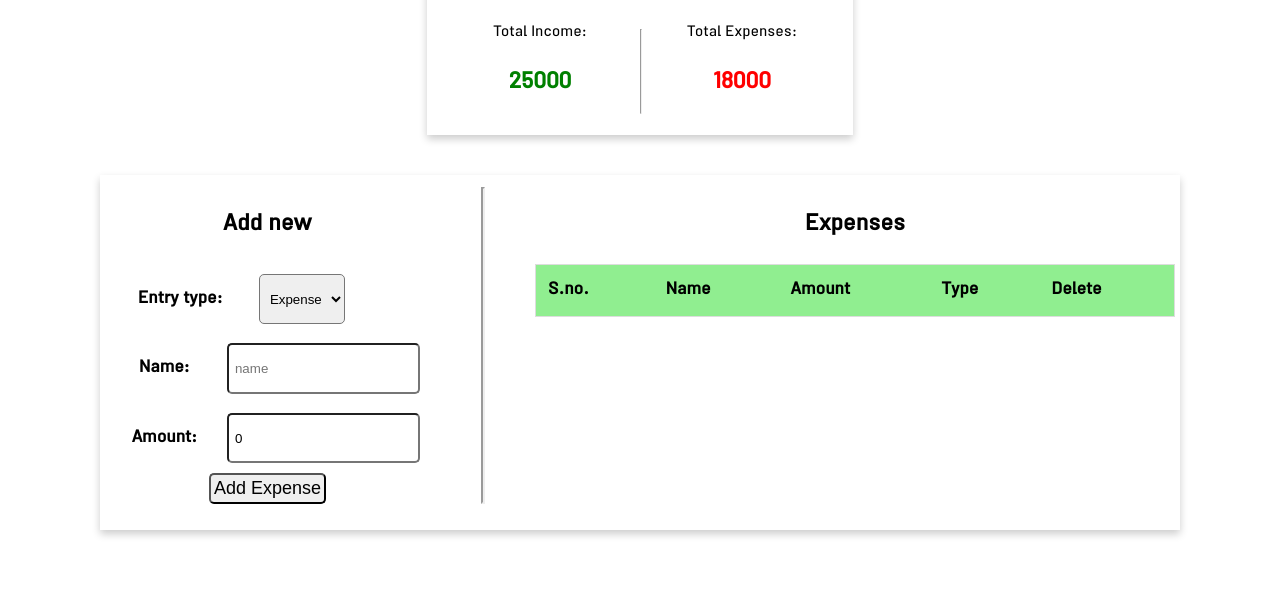
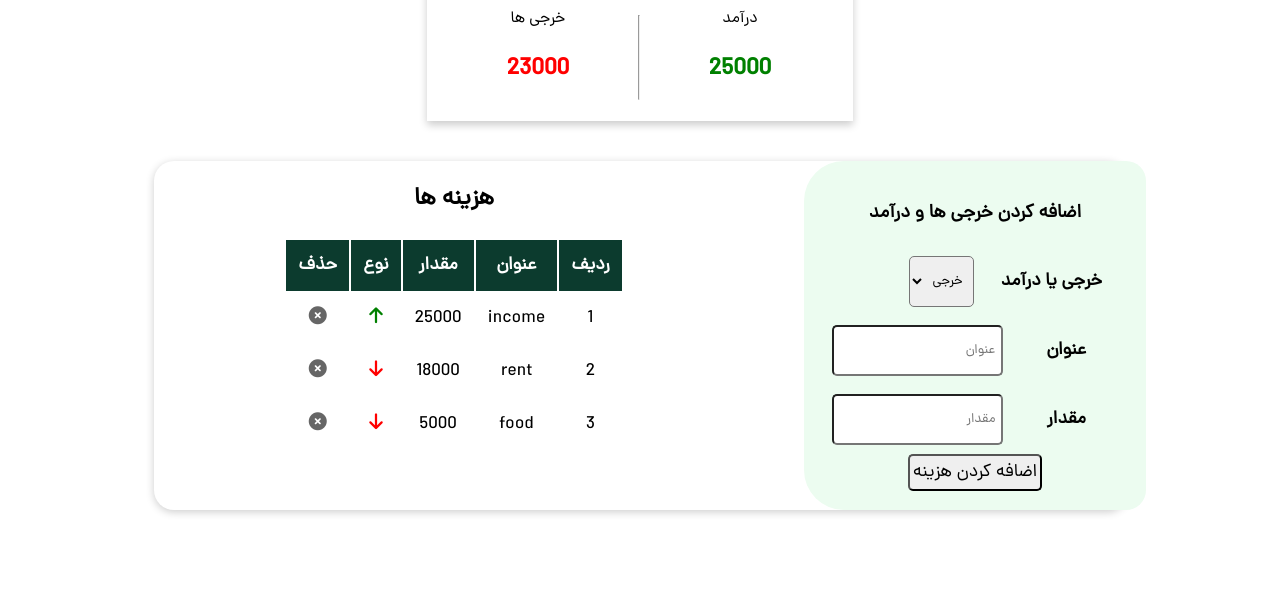
Before and after one commit to ghasemizade/chante, a plain HTML site: page index.html in a window 1280 px wide. Shown: the part 197-800 px from the top of the page. Drawn offline with Linux system fonts and the light colour scheme.

Commit message:
update chante

```diff
--- /dev/null
+++ b/app.js
@@ -0,0 +1,94 @@
+let tableEntries = [
+    { type: 1, name: "income", amount: 25000 },
+    { type: 0, name: "rent", amount: 18000 },
+    { type: 0, name: "food", amount: 5000 },
+];
+
+function updateSummary() {
+    const totalIncome = tableEntries.reduce((total, el) => {
+        if (el.type === 1) total += el.amount;
+        return total;
+    }, 0);
+
+    const totalExpense = tableEntries.reduce((total, el) => {
+        if (el.type === 0) total += el.amount;
+        return total;
+    }, 0);
+
+    updatedInc.innerText = totalIncome;
+    updatedExp.innerText = totalExpense;
+    updatedBal.innerText = totalIncome - totalExpense;
+}
+
+function addItem() {
+    let type = itemType.value;
+    let name = document.getElementById("name");
+    let amount = document.getElementById("amount");
+
+    if (name.value === "" || Number(amount.value) === 0)
+        return alert("مقدار ورودی را درست وارد کنید!");
+    if (Number(amount.value) <= 0)
+        return alert(
+            "مقدار نمی تواند منفی باشد!"
+        );
+
+    tableEntries.push({
+        type: Number(type),
+        name: name.value,
+        amount: Number(amount.value),
+    });
+
+    updateTable();
+    name.value = "";
+    amount.value = 0;
+}
+
+function loadItems(e, i) {
+    let cls;
+
+    let table = document.getElementById("table");
+    let row = table.insertRow(i + 1);
+    let cell_0 = row.insertCell(0);
+    let cell_1 = row.insertCell(1);
+    let cell_2 = row.insertCell(2);
+    let cell_3 = row.insertCell(3);
+    let cell_4 = row.insertCell(4);
+    cell_0.innerHTML = i + 1;
+    cell_1.innerHTML = e.name;
+    cell_2.innerHTML = e.amount;
+    cell_4.innerHTML = `<i class="fa-solid fa-circle-xmark"></i>`;
+    cell_4.classList.add("zoom");
+    cell_4.addEventListener("click", () => del(e));
+    if (e.type == 0) {
+        cls = "red";
+        cell_3.innerHTML = `<i class="fa-solid fa-arrow-down"></i>`;
+    } else {
+        cls = "green";
+        cell_3.innerHTML = `<i class="fa-solid fa-arrow-up"></i>`;
+    }
+    cell_3.style.color = cls;
+}
+
+
+function remove() {
+    while (table.rows.length > 1) table.deleteRow(-1);
+}
+
+function del(el) {
+    remove();
+    tableEntries = tableEntries.filter(
+        (e) => e.name !== el.name
+    );
+    tableEntries.map((e, i) => loadItems(e, i));
+    updateSummary();
+}
+
+function updateTable() {
+    remove();
+    tableEntries.map((e, i) => {
+        loadItems(e, i);
+    });
+    updateSummary();
+}
+
+updateTable();
--- a/index.html
+++ b/index.html
@@ -3,26 +3,27 @@
 <head>
     <meta charset="UTF-8">
     <meta name="viewport" content="width=device-width, initial-scale=1.0">
+    <link rel="stylesheet" href="https://cdnjs.cloudflare.com/ajax/libs/font-awesome/6.7.1/css/all.min.css" integrity="sha512-5Hs3dF2AEPkpNAR7UiOHba+lRSJNeM2ECkwxUIxC1Q/FLycGTbNapWXB4tP889k5T5Ju8fs4b1P5z/iB4nMfSQ==" crossorigin="anonymous" referrerpolicy="no-referrer" />
     <link rel="stylesheet" href="style.css">
     <title>چنته</title>
 </head>
 <body>
     <header class="header">
-        <h1>چنته | مدیریت درآمد و هزینه ها</h1>
+        <h1 id="text">چنته 👋 مدیریت درآمد و هزینه ها</h1>
     </header>
     <main class="main">
         <div class="summary">
             <div>
-                <h1>&#10004; Balance:
+                <h2>&#10004; تتمه حساب
                     <span id="updatedBal">
                           7000
                       </span>
-                </h1>
+                </h2>
             </div>
             <br />
             <div class="total">
                 <div>
-                    Total Income:
+                    درآمد
                     <div>
                         <h2 style="color: green;"
                             id="updatedInc">
@@ -32,7 +33,7 @@
                 </div>
                 <hr class="verticle" />
                 <div>
-                    Total Expenses:
+                    خرجی ها
                     <div>
                         <h2 style="color: red;"
                             id="updatedExp">
@@ -44,53 +45,54 @@
         </div>
         <div class="root">
             <div id="new">
-                <h2>Add new</h2>
+                <h3>اضافه کردن خرجی ها و درآمد</h3>
 
                 <div class="inputs">
                     <div class="inputitem">
                         <p style="width: 9rem">
-                            Entry type:
+                            خرجی یا درآمد
                         </p>
                         <select id='itemType'>
-                            <option value="0">Expense</option>
-                            <option value="1">Income</option>
+                            <option value="0">خرجی</option>
+                            <option value="1">درآمد</option>
                         </select>
                     </div>
                     <div class="inputitem">
-                        <p style="width: 9rem">Name:</p>
+                        <p style="width: 9rem">عنوان</p>
                         <input id="name"
                                type="text"
                                value=""
-                               placeholder="name" />
+                               placeholder="عنوان" />
                     </div>
                     <div class="inputitem">
-                        <p style="width: 9rem">Amount:</p>
-                        <input value="0"
+                        <p style="width: 9rem">مقدار</p>
+                        <input value=""
                                id="amount"
                                name="mod"
                                type="number"
-                               placeholder="amount" />
+                               placeholder="مقدار" />
                     </div>
                 </div>
                 <button onclick="addItem()">
-                    Add Expense
+                    اضافه کردن هزینه
                 </button>
             </div>
-            <hr class="vertical" />
             <div id="items">
-                <h2>Expenses</h2>
+                <h2>هزینه ها</h2>
                 <table id="table">
                     <tr class="titles">
-                        <th>S.no.</th>
-                        <th>Name</th>
-                        <th>Amount</th>
-                        <th>Type</th>
-                        <th>Delete</th>
+                        <th>ردیف</th>
+                        <th>عنوان</th>
+                        <th>مقدار</th>
+                        <th>نوع</th>
+                        <th>حذف</th>
                     </tr>
                 </table>
             </div>
         </div>
     </main>
     <footer class="footer"></footer>
+
+    <script src="./app.js"></script>
 </body>
 </html>
--- a/style.css
+++ b/style.css
@@ -9,6 +9,7 @@ body {
     text-align: center;
     align-items: center;
     font-family: DanaR;
+    direction: rtl;
 }
 
 /* Style to expense summary */
@@ -40,38 +41,39 @@ body {
     background-color: white;
     display: flex;
     margin: auto;
-    padding: 2%;
-    padding-top: 1%;
     justify-content: center;
     text-align: center;
     border-width: 6px;
     border: 6px grey;
     box-sizing: content-box;
-    box-shadow: 0 4px 8px 0 rgba(0, 0, 0, 0.2);
+    box-shadow: 0 2px 8px 0 rgba(0, 0, 0, 0.2);
     min-height: 30vh;
     gap: 30px;
+    border-radius: 20px;
 }
 
-
-/* Style for the verticle bar*/
-.vertical {
-    color: rgb(35, 35, 106);
-    margin: 0 2%;
-    border-width: 2px;
+.root #new{
+    border-radius: 20px;
+    border-end-end-radius: 40px;
+    border-start-end-radius: 40px;
+    background-color: #ECFCF0;
+    padding: 2%;
 }
 
 /* Style for table*/
 #table {
-    border-collapse: collapse;
     width: 50vw;
-    border: 1px solid #ddd;
     font-size: 18px;
+    border: none;
+    display: flex;
+    justify-content: center;
+    align-items: center;
 }
 
 /* Table */
 #table th,
 #table td {
-    text-align: left;
+    text-align: center;
     padding: 12px;
 }
 
@@ -82,7 +84,8 @@ body {
 
 /* Headings*/
 #table tr.titles {
-    background-color: lightgreen;
+    background-color: #0C3B2E;
+    color: #fff;
 }
 
 /* Style for each input item */
@@ -100,28 +103,33 @@ option {
     padding: 2%;
     border-radius: 5px;
     margin: 2%;
+    font-family: DanaR;
 }
 
 button {
     font-size: large;
     border-radius: 5px;
     padding: 1%;
+    font-family: DanaR;
 }
 
 .zoom {
-    color: black;
+    color: rgb(102, 102, 102);
     transition: transform .2s;
-
 }
 
 .zoom:hover {
-    transform: scale(1.23);
-
-    color: green;
+    color: tomato;
 }
 
 @media screen and (max-width: 768px) {
     .root{
         flex-direction: column;
+
+    }
+    .root #new{
+        border-radius: 20px;
+        border-end-end-radius: 40px;
+        border-end-start-radius: 40px;
     }
 }
```
